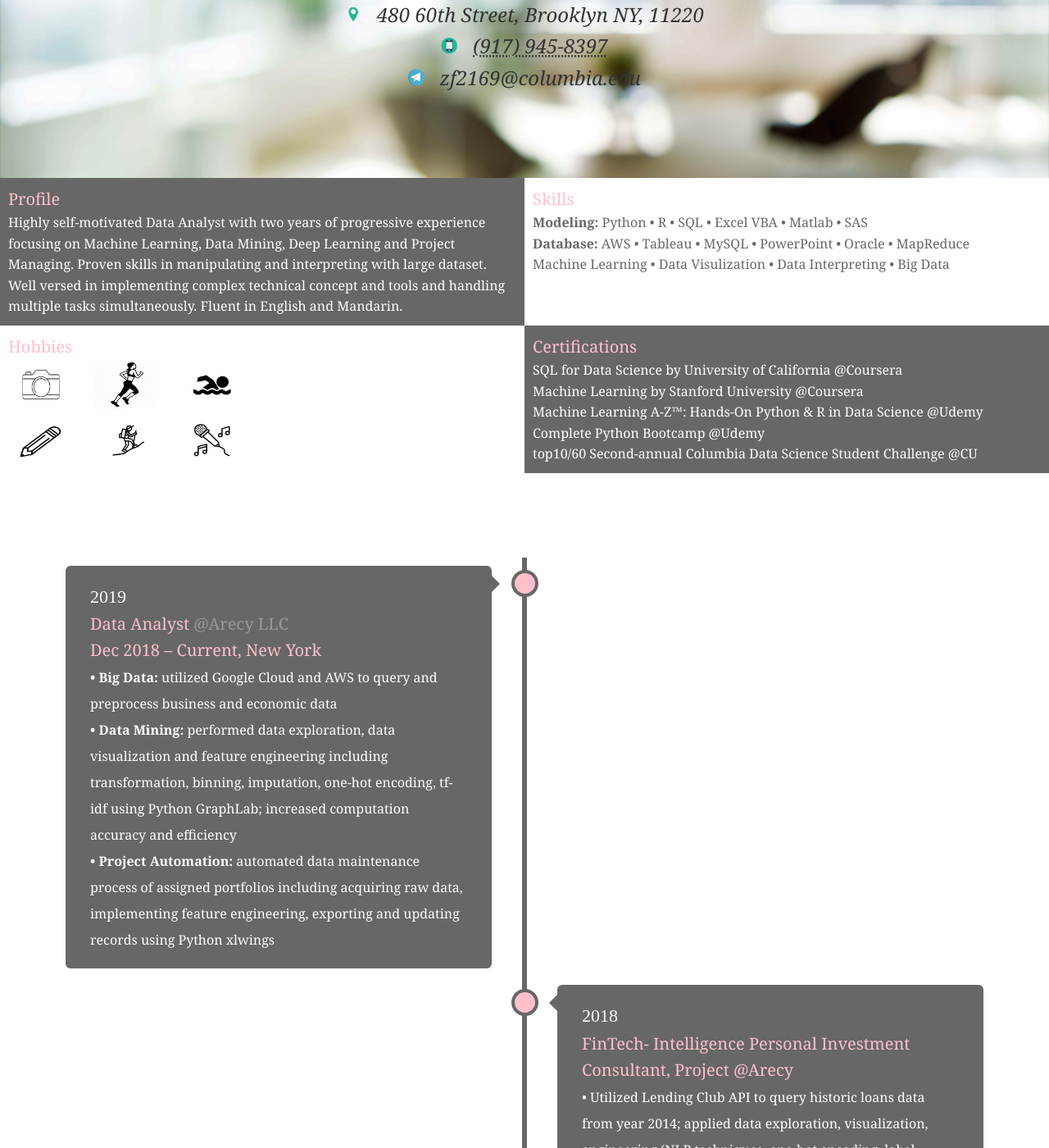
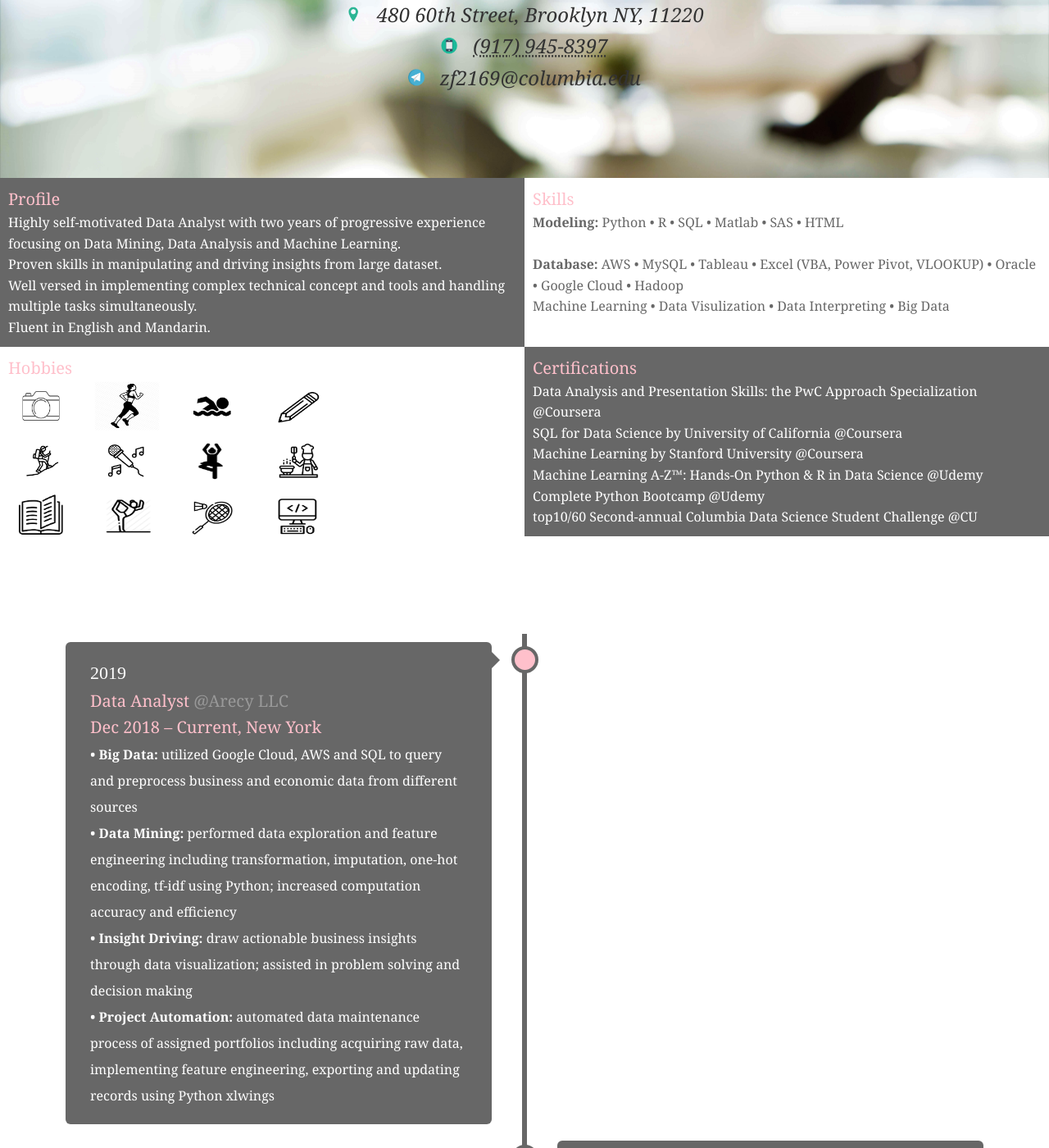
Before and after one commit to zf2169/zf2169.github.io, a Jekyll site: the page built from cv/index.html, in a window 1280 px wide and 1400 px high, scrolled down 241 px. Shown: the whole window at 82% size. Built offline with Jekyll 4.4.1, drawn with Linux system fonts in a browser that asks for light colours.

Commit message:
Update index.html

```diff
--- a/cv/index.html
+++ b/cv/index.html
@@ -22,14 +22,22 @@ title: CV of Abby
   <div class="row">
 	<div class="column" style="background-color:#676767;">
 		<cv-title> Profile <br> </cv-title>
-    		<cv-content style="color: white"> Highly self-motivated Data Analyst with two years of progressive experience focusing on Machine Learning, Data Mining, Deep Learning and Project Managing. Proven skills in manipulating and interpreting with large dataset. Well versed in implementing complex technical concept and tools and handling multiple tasks simultaneously. Fluent in English and Mandarin. </cv-content>
+    		<cv-content style="color: white"> Highly self-motivated Data Analyst with two years of progressive experience focusing on Data Mining, Data Analysis and Machine Learning.
+			<br>
+			Proven skills in manipulating and driving insights from large dataset.
+			<br>
+			Well versed in implementing complex technical concept and tools and handling multiple tasks simultaneously.
+			<br>
+			Fluent in English and Mandarin.
+			<br>
+		</cv-content>
   	</div>
   	<div class="column" style="background-color:white;">
 		<cv-title> Skills <br> </cv-title>
     		<cv-content style="color: #676767">
-			<strong>Modeling:</strong> Python • R • SQL • Excel VBA • Matlab • SAS
-			<br>
-			<strong>Database:</strong> AWS • Tableau • MySQL • PowerPoint • Oracle • MapReduce
+			<strong>Modeling:</strong> Python • R • SQL • Matlab • SAS • HTML
+			<br> <br>
+			<strong>Database:</strong> AWS • MySQL • Tableau • Excel (VBA, Power Pivot, VLOOKUP) • Oracle • Google Cloud • Hadoop
 			<br>
 			Machine Learning • Data Visulization • Data Interpreting • Big Data
 		</cv-content>
@@ -45,22 +53,36 @@ title: CV of Abby
 		<img class="img-responsive" src="/img/jogging.png"/ width="80" height="60">
 		&nbsp;&nbsp;&nbsp;&nbsp;
 		<img class="img-responsive" src="/img/swimming.PNG"/ width="80" height="60">
+		&nbsp;&nbsp;&nbsp;&nbsp;
+		<img class="img-responsive" src="/img/drawing.PNG"/ width="80" height="60">
 		<br>
-		<img class="img-responsive" src="/img/drawing.PNG"/ width="80" height="60">
-		&nbsp;&nbsp;&nbsp;&nbsp;
 		<img class="img-responsive" src="/img/hiking.PNG"/ width="80" height="60">
 		&nbsp;&nbsp;&nbsp;&nbsp;
 		<img class="img-responsive" src="/img/singing.PNG"/ width="80" height="60">
+		&nbsp;&nbsp;&nbsp;&nbsp;
+		<img class="img-responsive" src="/img/dancing.PNG"/ width="80" height="60">
+		&nbsp;&nbsp;&nbsp;&nbsp;
+		<img class="img-responsive" src="/img/cooking.PNG"/ width="80" height="60">
+		<br>
+		<img class="img-responsive" src="/img/reading.PNG"/ width="80" height="60">
+		&nbsp;&nbsp;&nbsp;&nbsp;
+		<img class="img-responsive" src="/img/yoga.PNG"/ width="80" height="60">
+		&nbsp;&nbsp;&nbsp;&nbsp;
+		<img class="img-responsive" src="/img/badminton.PNG"/ width="80" height="60">
+		&nbsp;&nbsp;&nbsp;&nbsp;
+		<img class="img-responsive" src="/img/programming.PNG"/ width="80" height="60">
+		<br>
 		</cv-content>
   	</div>
   	<div class="column" style="background-color:#676767;">
 		<cv-title> Certifications <br></cv-title>
     		<cv-content style="color: white">
+			Data Analysis and Presentation Skills: the PwC Approach Specialization @Coursera <br>
 			SQL for Data Science by University of California @Coursera <br>
 			Machine Learning by Stanford University @Coursera <br>
 			Machine Learning A-Z™: Hands-On Python & R in Data Science @Udemy <br>
 			Complete Python Bootcamp @Udemy <br>
-			top10/60 Second-annual Columbia Data Science Student Challenge @CU
+			top10/60 Second-annual Columbia Data Science Student Challenge @CU <br>
 		</cv-content>
   	</div>
   </div>
@@ -73,9 +95,11 @@ title: CV of Abby
 	    <cv-year> 2019 <br> </cv-year>
 	    <cv-title> Data Analyst <a href="https://www.arecy-us.com/">@Arecy LLC</a> <br> Dec 2018 – Current, New York <br> </<cv-title>
 	    <cv-content style="color: white">
-		<strong>• Big Data:</strong> utilized Google Cloud and AWS to query and preprocess business and economic data
+		<strong>• Big Data:</strong> utilized Google Cloud, AWS and SQL to query and preprocess business and economic data from different sources
 		<br>
-		<strong>• Data Mining:</strong> performed data exploration, data visualization and feature engineering including transformation, binning, imputation, one-hot encoding, tf-idf using Python GraphLab; increased computation accuracy and efficiency
+		<strong>• Data Mining:</strong> performed data exploration and feature engineering including transformation, imputation, one-hot encoding, tf-idf using Python; increased computation accuracy and efficiency
+		<br>
+		<strong>• Insight Driving:</strong> draw actionable business insights through data visualization; assisted in problem solving and decision making
 		<br>
 		<strong>• Project Automation:</strong> automated data maintenance process of assigned portfolios including acquiring raw data, implementing feature engineering, exporting and updating records using Python xlwings
 	    </cv-content>
```
